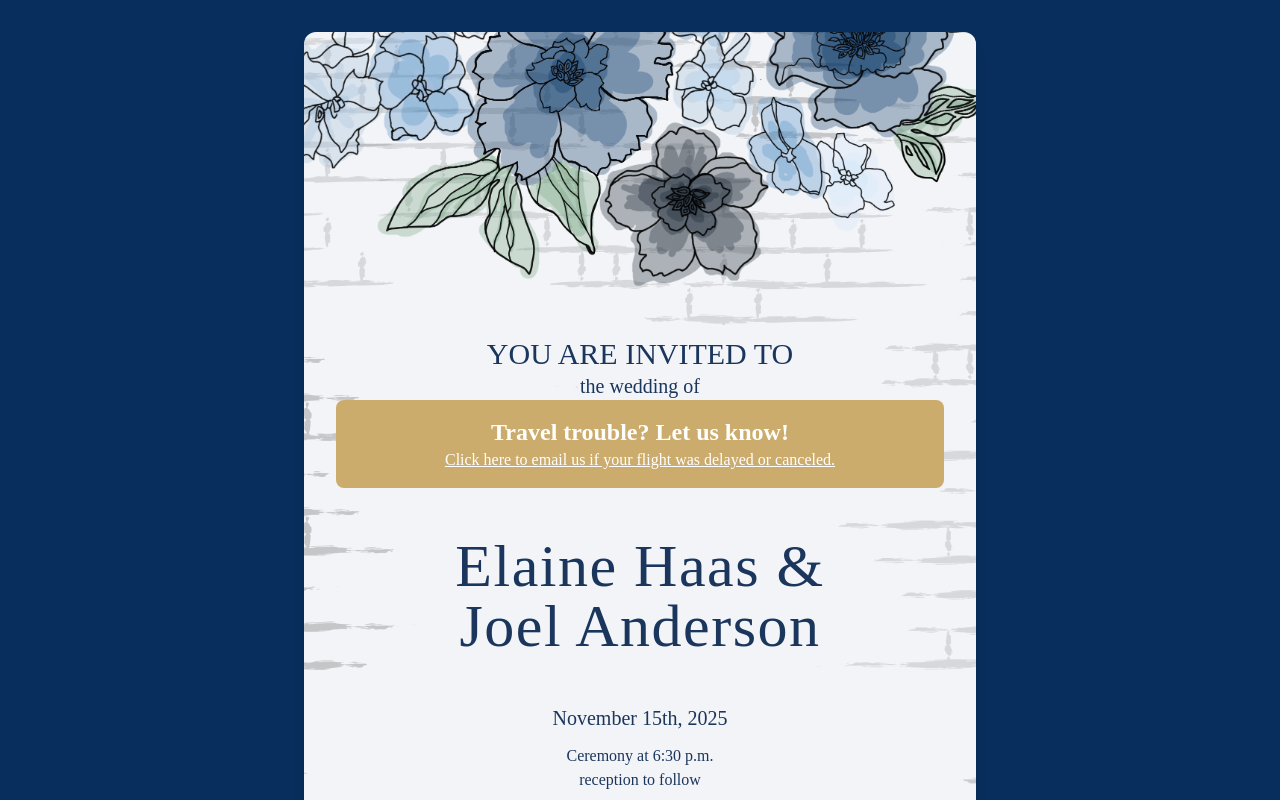
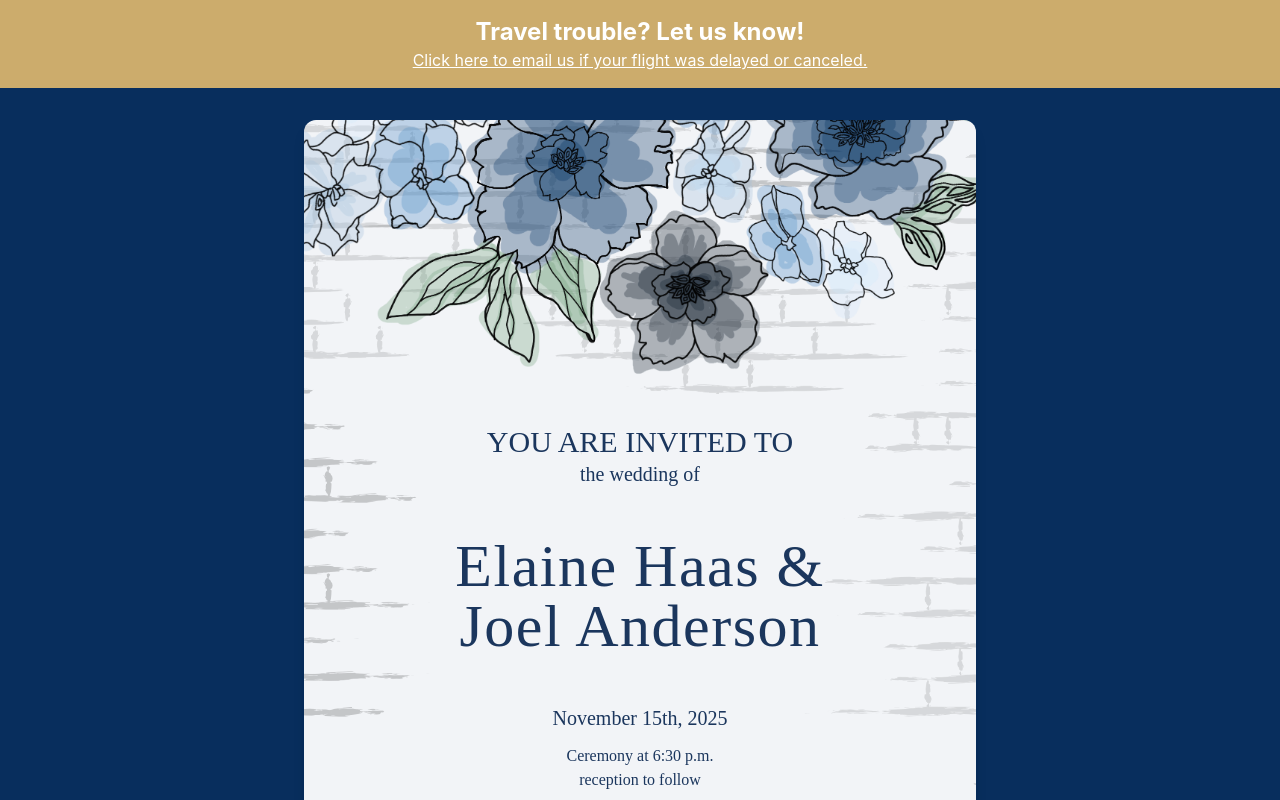
Before and after one commit to JoelBryceAnderson/elaineandjoel, a React (Create React App) app: page / in a window 1280 px wide. Shown: the top 800 px of the page. Built offline with nearby package versions, Linux system fonts and the light colour scheme; no server answers; the HTML template or start-up script is replaced by a standard one; a web font is replaced by a local one.

Commit message:
feat: Make travel trouble banner sticky

```diff
--- a/src/pages/HomePage.tsx
+++ b/src/pages/HomePage.tsx
@@ -22,6 +22,13 @@ const HomePage: React.FC = () => {
   }, []);
 
   return (
+    <>
+      <div className="sticky top-0 z-50 bg-[#ccac6c] text-white p-4 text-center">
+        <h2 className="text-2xl font-bold">Travel trouble? Let us know!</h2>
+        <a href="mailto:elaineandjoelanderson@gmail.com" className="underline hover:text-gray-200">
+          Click here to email us if your flight was delayed or canceled.
+        </a>
+      </div>
       <div className="min-h-screen bg-[#082e5d] p-8" style={{fontFamily: 'Radley'}}>
         <div className="max-w-2xl mx-auto px-8 py-24 relative">
           {/* Background for the entire card */}
@@ -53,12 +60,6 @@ const HomePage: React.FC = () => {
             <div className="text-center mb-12 mt-12 relative z-10 pt-40">
               <p className="text-[#1B365D] font-light text-3xl">YOU ARE INVITED TO</p>
               <p className="text-[#1B365D] text-xl">the wedding of</p>
-            <div className="bg-[#ccac6c] text-white p-4 rounded-lg text-center mb-8">
-              <h2 className="text-2xl font-bold">Travel trouble? Let us know!</h2>
-              <a href="mailto:elaineandjoelanderson@gmail.com" className="underline hover:text-gray-200">
-                Click here to email us if your flight was delayed or canceled.
-              </a>
-            </div>
 
               <h1 className="text-6xl tracking-wide text-[#1B365D] my-12" style={{fontFamily: 'Italianno, cursive'}}>
                 Elaine Haas &<br /> Joel Anderson
@@ -176,6 +177,7 @@ const HomePage: React.FC = () => {
           </div>
         )}
       </div>
+    </>
   );
 };
 
```
Lines whose indentation alone changed are shown as unchanged.
